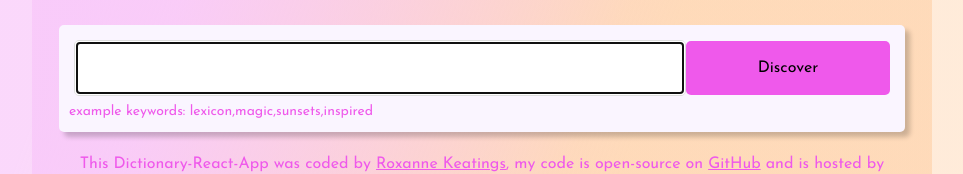
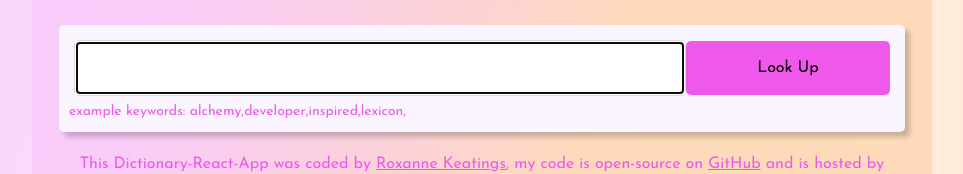
Before and after one commit to RoxyKeatings/dictionary-react-app, a React (Create React App) app: page / in a window 1280 px wide. Shown: the part 262-436 px from the top of the page, without its empty margins (158-1121 px from the left). Built offline with nearby package versions, Linux system fonts and the light colour scheme; no server answers; a web font is replaced by a local one.

Commit message:
added default Keyword value with a loaded state

```diff
--- a/src/App.js
+++ b/src/App.js
@@ -10,7 +10,7 @@ function App() {
         <Header />
         <img src={logo} alt="dictionaryappgif" className="logo" />
         <main>
-          <Dictionary />
+          <Dictionary defaultKeyword="alchemy" />
         </main>
         <Footer />
       </div>
--- a/src/Dictionary.js
+++ b/src/Dictionary.js
@@ -3,9 +3,10 @@ import "./Dictionary.css";
 import axios from "axios";
 import DefinitionResults from "./DefinitionResults";
 
-export default function Dictionary() {
-  const [keyword, setKeyword] = useState("");
+export default function Dictionary(props) {
+  const [keyword, setKeyword] = useState(props.defaultKeyword);
   const [results, setResults] = useState(null);
+  const [loaded, setLoaded] = useState(false);
 
   function handleResponse(response) {
     setResults(response.data[0]);
@@ -27,7 +28,11 @@ export default function Dictionary() {
     event.preventDefault();
     search();
   }
-
+  function load() {
+    setLoaded(true);
+    search();
+  }
+  if (loaded) {
     return (
       <div className="Dictionary">
         <section>
@@ -41,15 +46,19 @@ export default function Dictionary() {
             />
             <input
               type="submit"
-            value="Discover"
+              value="Look Up"
               className="submitBtn text-capitalize w-25"
             />
           </form>
           <div className="hint">
-          example keywords: lexicon,magic,sunsets,inspired
+            example keywords: alchemy,developer,inspired,lexicon,
           </div>
         </section>
         <DefinitionResults results={results} />
       </div>
     );
+  } else {
+    load();
+    return "Loading";
   }
+}
```
Lines whose indentation alone changed are shown as unchanged.
